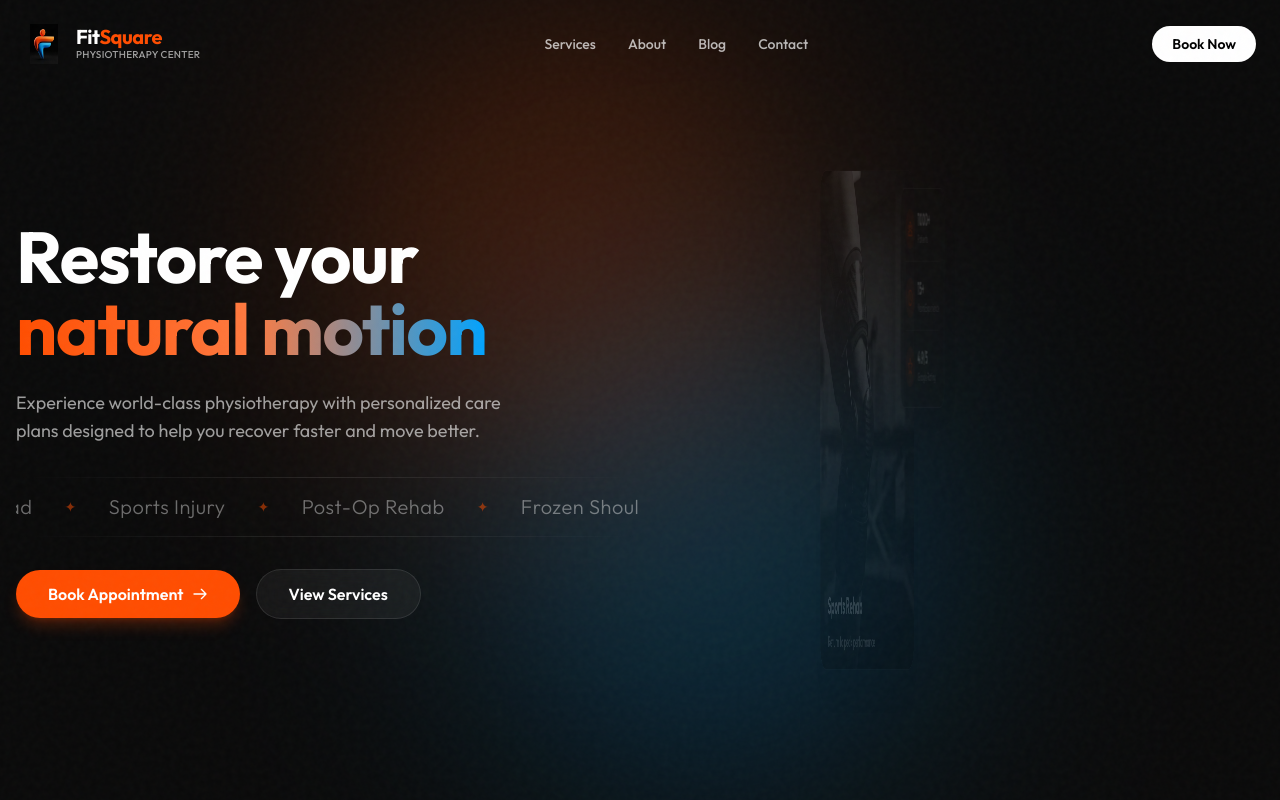
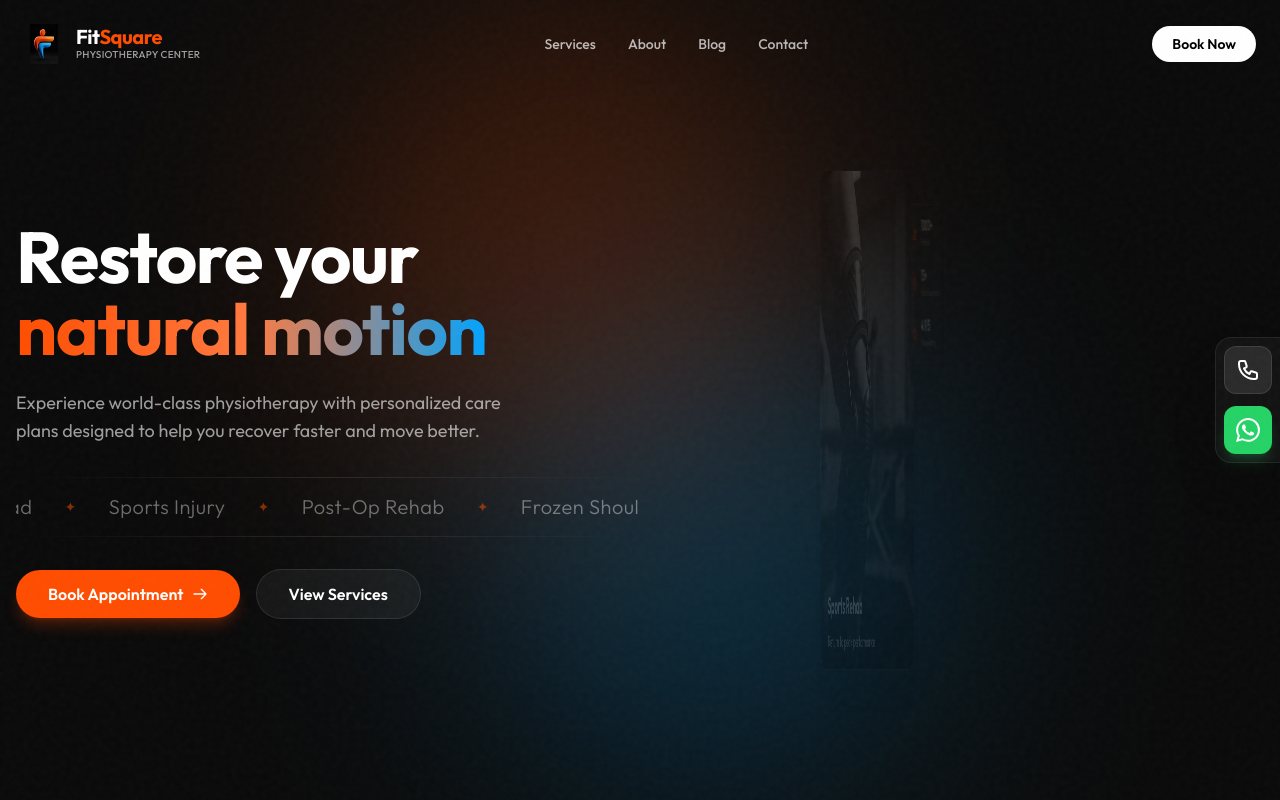
Before and after one commit to vitthalby/clinic-mgmt, a Next.js app: page / in a window 1280 px wide. Shown: the top 800 px of the page. Built offline with nearby package versions, Linux system fonts and the light colour scheme; a web font is replaced by a local one.

Commit message:
layout fixes

```diff
--- a/app/layout.tsx
+++ b/app/layout.tsx
@@ -14,6 +14,7 @@ const playfair = Playfair_Display({
 })
 
 import { siteConfig } from '@/config/site'
+import FloatingContact from '@/components/FloatingContact'
 
 export const metadata = {
   title: {
@@ -28,6 +29,13 @@ export const metadata = {
   },
 }
 
+export const viewport = {
+  themeColor: 'black',
+  width: 'device-width',
+  initialScale: 1,
+  maximumScale: 1,
+}
+
 export default function RootLayout({
   children,
 }: {
@@ -35,7 +43,10 @@ export default function RootLayout({
 }) {
   return (
     <html lang="en" className={`${outfit.variable} ${playfair.variable}`}>
-      <body className={outfit.className}>{children}</body>
+      <body className={outfit.className}>
+        {children}
+        <FloatingContact />
+      </body>
     </html>
   )
 }
--- /dev/null
+++ b/components/FloatingContact.tsx
@@ -0,0 +1,44 @@
+'use client'
+
+import { siteConfig } from '@/config/site'
+import { motion } from 'framer-motion'
+
+export default function FloatingContact() {
+    return (
+        <div className="fixed z-50 right-0 top-1/2 -translate-y-1/2 flex flex-col gap-3 p-2 bg-surface-card/60 backdrop-blur-xl border-y border-l border-surface-border rounded-l-2xl shadow-2xl">
+            {/* Call Button */}
+            <a
+                href={`tel:${siteConfig.contact.phone.replace(/\s+/g, '')}`}
+                className="flex items-center justify-center w-10 h-10 md:w-12 md:h-12 rounded-xl bg-white/10 hover:bg-white/20 text-white transition-all border border-white/10 relative group"
+                aria-label="Call Us"
+            >
+                <svg className="w-5 h-5 md:w-6 md:h-6" fill="none" stroke="currentColor" viewBox="0 0 24 24">
+                    <path strokeLinecap="round" strokeLinejoin="round" strokeWidth={2} d="M3 5a2 2 0 012-2h3.28a1 1 0 01.948.684l1.498 4.493a1 1 0 01-.502 1.21l-2.257 1.13a11.042 11.042 0 005.516 5.516l1.13-2.257a1 1 0 011.21-.502l4.493 1.498a1 1 0 01.684.949V19a2 2 0 01-2 2h-1C9.716 21 3 14.284 3 6V5z" />
+                </svg>
+
+                {/* Tooltip */}
+                <span className="absolute right-[110%] top-1/2 -translate-y-1/2 px-2 py-1 bg-black/80 backdrop-blur text-white text-xs rounded opacity-0 group-hover:opacity-100 transition-opacity whitespace-nowrap pointer-events-none">
+                    Call Us
+                </span>
+            </a>
+
+            {/* WhatsApp Button */}
+            <a
+                href={`https://wa.me/${siteConfig.contact.phone.replace(/[^0-9]/g, '')}`}
+                target="_blank"
+                rel="noopener noreferrer"
+                className="flex items-center justify-center w-10 h-10 md:w-12 md:h-12 rounded-xl bg-[#25D366] hover:bg-[#25D366]/90 text-white transition-all shadow-lg shadow-[#25D366]/20 relative group"
+                aria-label="WhatsApp Us"
+            >
+                <svg className="w-5 h-5 md:w-6 md:h-6" fill="currentColor" viewBox="0 0 24 24" xmlns="http://www.w3.org/2000/svg">
+                    <path d="M17.472 14.382c-.297-.149-1.758-.867-2.03-.967-.273-.099-.471-.148-.67.15-.197.297-.767.966-.94 1.164-.173.199-.347.223-.644.075-.297-.15-1.255-.463-2.39-1.475-.883-.788-1.48-1.761-1.653-2.059-.173-.297-.018-.458.13-.606.134-.133.298-.347.446-.52.149-.174.198-.298.298-.497.099-.198.05-.371-.025-.52-.075-.149-.669-1.612-.916-2.207-.242-.579-.487-.5-.669-.51-.173-.008-.371-.01-.57-.01-.198 0-.52.074-.792.372-.272.297-1.04 1.016-1.04 2.479 0 1.462 1.065 2.875 1.213 3.074.149.198 2.096 3.2 5.077 4.487.709.306 1.262.489 1.694.625.712.227 1.36.195 1.871.118.571-.085 1.758-.719 2.006-1.413.248-.694.248-1.289.173-1.413-.074-.124-.272-.198-.57-.347m-5.421 7.403h-.004a9.87 9.87 0 01-5.031-1.378l-.361-.214-3.741.982.998-3.648-.235-.374a9.86 9.86 0 01-1.51-5.26c.001-5.45 4.436-9.884 9.888-9.884 2.64 0 5.122 1.03 6.988 2.898a9.825 9.825 0 012.893 6.994c-.003 5.45-4.437 9.884-9.885 9.884m8.413-18.297A11.815 11.815 0 0012.05 0C5.495 0 .16 5.335.157 11.892c0 2.096.547 4.142 1.588 5.945L.057 24l6.305-1.654a11.882 11.882 0 005.683 1.448h.005c6.554 0 11.89-5.335 11.893-11.893a11.821 11.821 0 00-3.48-8.413Z" />
+                </svg>
+
+                {/* Tooltip */}
+                <span className="absolute right-[110%] top-1/2 -translate-y-1/2 px-2 py-1 bg-black/80 backdrop-blur text-white text-xs rounded opacity-0 group-hover:opacity-100 transition-opacity whitespace-nowrap pointer-events-none">
+                    WhatsApp
+                </span>
+            </a>
+        </div>
+    )
+}
--- a/components/Hero.tsx
+++ b/components/Hero.tsx
@@ -18,6 +18,38 @@ const SERVICE_ICONS: Record<string, React.ReactNode> = {
     'Geriatric Physio': <svg className="w-5 h-5" fill="none" stroke="currentColor" viewBox="0 0 24 24"><path strokeLinecap="round" strokeLinejoin="round" strokeWidth={1.5} d="M16 7a4 4 0 11-8 0 4 4 0 018 0zM12 14a7 7 0 00-7 7h14a7 7 0 00-7-7z" /></svg>
 }
 
+// Helper Component for Stats
+function StatsCard({ className, variant = "vertical", stats }: { className?: string, variant?: "vertical" | "horizontal", stats: typeof landingPageData.hero.stats }) {
+    if (variant === 'vertical') {
+        return (
+            <div className={`bg-surface-highlight/70 backdrop-blur-md border border-white/10 rounded-xl shadow-xl ${className}`}>
+                <div className="flex flex-col gap-2 p-3">
+                    {stats.map((stat, i) => (
+                        <div key={i} className="flex items-center gap-3 border-b border-white/5 last:border-0 pb-2 last:pb-0">
+                            <div className="w-8 h-8 rounded-full bg-orange/10 flex items-center justify-center text-orange shrink-0">
+                                {i === 0 && (
+                                    <svg className="w-4 h-4" fill="none" stroke="currentColor" viewBox="0 0 24 24"><path strokeLinecap="round" strokeLinejoin="round" strokeWidth={2} d="M17 20h5v-2a3 3 0 00-5.356-1.857M17 20H7m10 0v-2c0-.656-.126-1.283-.356-1.857M7 20H2v-2a3 3 0 015.356-1.857M7 20v-2c0-.656.126-1.283.356-1.857m0 0a5.002 5.002 0 019.288 0M15 7a3 3 0 11-6 0 3 3 0 016 0zm6 3a2 2 0 11-4 0 2 2 0 014 0zM7 10a2 2 0 11-4 0 2 2 0 014 0z" /></svg>
+                                )}
+                                {i === 1 && (
+                                    <svg className="w-4 h-4" fill="none" stroke="currentColor" viewBox="0 0 24 24"><path strokeLinecap="round" strokeLinejoin="round" strokeWidth={2} d="M12 8v4l3 3m6-3a9 9 0 11-18 0 9 9 0 0118 0z" /></svg>
+                                )}
+                                {i === 2 && (
+                                    <svg className="w-4 h-4" fill="none" stroke="currentColor" viewBox="0 0 24 24"><path strokeLinecap="round" strokeLinejoin="round" strokeWidth={2} d="M11.049 2.927c.3-.921 1.603-.921 1.902 0l1.519 4.674a1 1 0 00.95.69h4.915c.969 0 1.371 1.24.588 1.81l-3.976 2.888a1 1 0 00-.363 1.118l1.518 4.674c.3.922-.755 1.688-1.538 1.118l-3.976-2.888a1 1 0 00-1.176 0l-3.976 2.888c-.783.57-1.838-.197-1.538-1.118l1.518-4.674a1 1 0 00-.363-1.118l-3.976-2.888c-.784-.57-.38-1.81.588-1.81h4.914a1 1 0 00.951-.69l1.519-4.674z" /></svg>
+                                )}
+                            </div>
+                            <div>
+                                <p className="text-base font-bold text-white leading-none">{stat.value}</p>
+                                <p className="text-[10px] text-white/50 mt-0.5 whitespace-nowrap">{stat.label}</p>
+                            </div>
+                        </div>
+                    ))}
+                </div>
+            </div>
+        )
+    }
+    return null
+}
+
 export default function Hero() {
     const [activeService, setActiveService] = useState(0)
     const { hero } = landingPageData
@@ -30,9 +62,9 @@ export default function Hero() {
     }, [hero.services.length])
 
     return (
-        <section className="relative min-h-[svh] lg:min-h-screen flex flex-col lg:flex-row items-center pt-0 lg:pt-10 overflow-hidden">
+        <section className="relative min-h-[105svh] lg:min-h-screen flex flex-col lg:flex-row lg:items-center pt-0 lg:pt-10 overflow-hidden">
             {/* Mobile Background Image (Absolute) */}
-            <div className="absolute left-0 right-0 bottom-0 top-24 z-0 lg:hidden">
+            <div className="absolute left-0 right-0 bottom-0 top-0 z-0 lg:hidden">
                 <Image
                     src={hero.services[activeService].image}
                     alt={hero.services[activeService].imageAlt}
@@ -40,7 +72,7 @@ export default function Hero() {
                     className="object-cover"
                     priority
                 />
-                <div className="absolute inset-0 bg-gradient-to-t from-black via-black/60 to-black/30" />
+                <div className="absolute inset-0 bg-gradient-to-b from-black/70 via-transparent to-black" />
             </div>
 
             {/* Background Elements (Desktop Only) */}
@@ -49,10 +81,40 @@ export default function Hero() {
                 <div className="absolute bottom-0 right-1/4 w-[500px] h-[500px] bg-blue/20 rounded-full blur-[120px] mix-blend-screen animate-pulse" />
             </div>
 
-            <div className="container mx-auto px-4 relative z-10 flex flex-col lg:flex-row items-center h-full justify-end lg:justify-center pb-12 lg:pb-0 pt-24 lg:pt-0">
+            {/* Mobile Stats - Absolute Left Vertical Stack */}
+            <div className="absolute left-4 top-1/2 -translate-y-1/2 z-20 lg:hidden flex flex-col gap-3">
+                {hero.stats.map((stat, i) => (
+                    <motion.div
+                        key={i}
+                        initial={{ opacity: 0, x: -20 }}
+                        animate={{ opacity: 1, x: 0 }}
+                        transition={{ duration: 0.5, delay: 0.5 + (i * 0.1) }}
+                        className="bg-surface-highlight/40 backdrop-blur-md border border-white/10 rounded-full px-3 py-2 flex items-center gap-3 w-max"
+                    >
+                        <div className="text-orange">
+                            {i === 0 && (
+                                <svg className="w-4 h-4" fill="none" stroke="currentColor" viewBox="0 0 24 24"><path strokeLinecap="round" strokeLinejoin="round" strokeWidth={2} d="M17 20h5v-2a3 3 0 00-5.356-1.857M17 20H7m10 0v-2c0-.656-.126-1.283-.356-1.857M7 20H2v-2a3 3 0 015.356-1.857M7 20v-2c0-.656.126-1.283.356-1.857m0 0a5.002 5.002 0 019.288 0M15 7a3 3 0 11-6 0 3 3 0 016 0zm6 3a2 2 0 11-4 0 2 2 0 014 0zM7 10a2 2 0 11-4 0 2 2 0 014 0z" /></svg>
+                            )}
+                            {i === 1 && (
+                                <svg className="w-4 h-4" fill="none" stroke="currentColor" viewBox="0 0 24 24"><path strokeLinecap="round" strokeLinejoin="round" strokeWidth={2} d="M12 8v4l3 3m6-3a9 9 0 11-18 0 9 9 0 0118 0z" /></svg>
+                            )}
+                            {i === 2 && (
+                                <svg className="w-4 h-4" fill="none" stroke="currentColor" viewBox="0 0 24 24"><path strokeLinecap="round" strokeLinejoin="round" strokeWidth={2} d="M11.049 2.927c.3-.921 1.603-.921 1.902 0l1.519 4.674a1 1 0 00.95.69h4.915c.969 0 1.371 1.24.588 1.81l-3.976 2.888a1 1 0 00-.363 1.118l1.518 4.674c.3.922-.755 1.688-1.538 1.118l-3.976-2.888a1 1 0 00-1.176 0l-3.976 2.888c-.783.57-1.838-.197-1.538-1.118l1.518-4.674a1 1 0 00-.363-1.118l-3.976-2.888c-.784-.57-.38-1.81.588-1.81h4.914a1 1 0 00.951-.69l1.519-4.674z" /></svg>
+                            )}
+                        </div>
+                        <div className="flex flex-col">
+                            <span className="text-sm font-bold text-white leading-none">{stat.value}</span>
+                            <span className="text-[9px] text-white/60 leading-none">{stat.label}</span>
+                        </div>
+                    </motion.div>
+                ))}
+            </div>
+
+            <div className="container mx-auto px-4 relative z-10 flex flex-col lg:flex-row items-stretch lg:items-center h-full lg:h-auto flex-grow lg:flex-grow-0 justify-between lg:justify-center pb-12 lg:pb-0 pt-28 lg:pt-0">
                 {/* Left Content */}
-                <div className="w-full lg:w-1/2 mb-8 lg:mb-0 text-center lg:text-left">
-                    <div className="relative">
+                <div className="w-full lg:w-1/2 mb-0 lg:mb-0 text-center lg:text-left flex flex-col lg:block flex-grow lg:flex-grow-0 justify-between lg:justify-start">
+                    {/* Top Text Group */}
+                    <div className="relative mt-0 lg:mt-0">
                         <motion.h1
                             initial={{ opacity: 0, y: 20 }}
                             animate={{ opacity: 1, y: 0 }}
@@ -71,12 +133,36 @@ export default function Hero() {
                         >
                             {hero.subheadline}
                         </motion.p>
+                    </div>
+
+                    {/* Bottom Action Group */}
+                    <div className="relative">
+                        {/* Active Service Info (Mobile Only - Bottom above ticker) */}
+                        <div className="lg:hidden flex flex-col justify-center items-center px-4 mb-6">
+                            <AnimatePresence mode="wait">
+                                <motion.div
+                                    key={activeService}
+                                    initial={{ opacity: 0, y: 10 }}
+                                    animate={{ opacity: 1, y: 0 }}
+                                    exit={{ opacity: 0, y: -10 }}
+                                    transition={{ duration: 0.3 }}
+                                    className="text-center"
+                                >
+                                    <h3 className="text-2xl font-bold text-white mb-2 drop-shadow-lg">
+                                        {hero.services[activeService].title}
+                                    </h3>
+                                    <p className="text-white/90 text-sm max-w-[280px] mx-auto drop-shadow-md line-clamp-3 bg-black/20 backdrop-blur-sm rounded-lg p-2 border border-white/10">
+                                        {hero.services[activeService].description}
+                                    </p>
+                                </motion.div>
+                            </AnimatePresence>
+                        </div>
 
                         <motion.div
                             initial={{ opacity: 0 }}
                             animate={{ opacity: 1 }}
                             transition={{ duration: 0.5, delay: 0.25 }}
-                            className="mb-8 w-full relative"
+                            className="mb-6 lg:mb-8 w-full relative"
                         >
                             {/* Innovative 'Stream' Look */}
                             <div className="absolute top-0 left-0 w-full h-px bg-gradient-to-r from-transparent via-white/10 to-transparent" />
@@ -152,29 +238,13 @@ export default function Hero() {
                             <motion.div
                                 animate={{ y: [0, -15, 0] }}
                                 transition={{ duration: 6, repeat: Infinity, ease: "easeInOut" }}
-                                className="absolute top-20 -right-4 bg-surface-highlight/80 backdrop-blur-xl border border-white/20 p-5 rounded-2xl shadow-2xl max-w-[200px]"
+                                className="absolute top-24 -right-2 z-10"
                             >
-                                <div className="flex flex-col gap-4">
-                                    {hero.stats.map((stat, i) => (
-                                        <div key={i} className="flex items-center gap-3 border-b border-white/10 last:border-0 pb-3 last:pb-0">
-                                            <div className="w-10 h-10 rounded-full bg-orange/20 flex items-center justify-center text-orange shrink-0">
-                                                {i === 0 && (
-                                                    <svg className="w-5 h-5" fill="none" stroke="currentColor" viewBox="0 0 24 24"><path strokeLinecap="round" strokeLinejoin="round" strokeWidth={2} d="M17 20h5v-2a3 3 0 00-5.356-1.857M17 20H7m10 0v-2c0-.656-.126-1.283-.356-1.857M7 20H2v-2a3 3 0 015.356-1.857M7 20v-2c0-.656.126-1.283.356-1.857m0 0a5.002 5.002 0 019.288 0M15 7a3 3 0 11-6 0 3 3 0 016 0zm6 3a2 2 0 11-4 0 2 2 0 014 0zM7 10a2 2 0 11-4 0 2 2 0 014 0z" /></svg>
-                                                )}
-                                                {i === 1 && (
-                                                    <svg className="w-5 h-5" fill="none" stroke="currentColor" viewBox="0 0 24 24"><path strokeLinecap="round" strokeLinejoin="round" strokeWidth={2} d="M12 8v4l3 3m6-3a9 9 0 11-18 0 9 9 0 0118 0z" /></svg>
-                                                )}
-                                                {i === 2 && (
-                                                    <svg className="w-5 h-5" fill="none" stroke="currentColor" viewBox="0 0 24 24"><path strokeLinecap="round" strokeLinejoin="round" strokeWidth={2} d="M11.049 2.927c.3-.921 1.603-.921 1.902 0l1.519 4.674a1 1 0 00.95.69h4.915c.969 0 1.371 1.24.588 1.81l-3.976 2.888a1 1 0 00-.363 1.118l1.518 4.674c.3.922-.755 1.688-1.538 1.118l-3.976-2.888a1 1 0 00-1.176 0l-3.976 2.888c-.783.57-1.838-.197-1.538-1.118l1.518-4.674a1 1 0 00-.363-1.118l-3.976-2.888c-.784-.57-.38-1.81.588-1.81h4.914a1 1 0 00.951-.69l1.519-4.674z" /></svg>
-                                                )}
-                                            </div>
-                                            <div>
-                                                <p className="text-lg font-bold text-white leading-none">{stat.value}</p>
-                                                <p className="text-xs text-white/60 mt-0.5">{stat.label}</p>
-                                            </div>
-                                        </div>
-                                    ))}
-                                </div>
+                                <StatsCard
+                                    variant="vertical"
+                                    stats={hero.stats}
+                                    className="max-w-[180px]"
+                                />
                             </motion.div>
                         </motion.div>
                     </AnimatePresence>
--- a/components/Navbar.tsx
+++ b/components/Navbar.tsx
@@ -76,6 +76,8 @@ export default function Navbar() {
                             ))}
                         </div>
 
+                        {/* Call & WhatsApp Buttons */}
+                        <div className="flex items-center gap-4">
                             <button className="hidden md:block px-5 py-2 rounded-full bg-white text-black text-sm font-semibold hover:bg-gray-200 transition-colors">
                                 Book Now
                             </button>
@@ -89,6 +91,7 @@ export default function Navbar() {
                         </div>
                     </div>
                 </div>
+            </div>
         </motion.nav>
     )
 }
--- a/config/site.ts
+++ b/config/site.ts
@@ -16,6 +16,6 @@ export const siteConfig = {
         facebook: "https://www.facebook.com/people/FitSquare-Physio/61562617023947/",
     },
     links: {
-        googleReviews: "https://www.google.com/search?q=your+clinic+reviews"
+        googleReviews: "https://share.google/GmWhheKyR67Csm7L8"
     }
 }
```
Also changed, not shown: components/CardCarousel.tsx (+2 -17 lines), data/reviews.data.ts (+17 -38 lines). Lines whose indentation alone changed are shown as unchanged.
